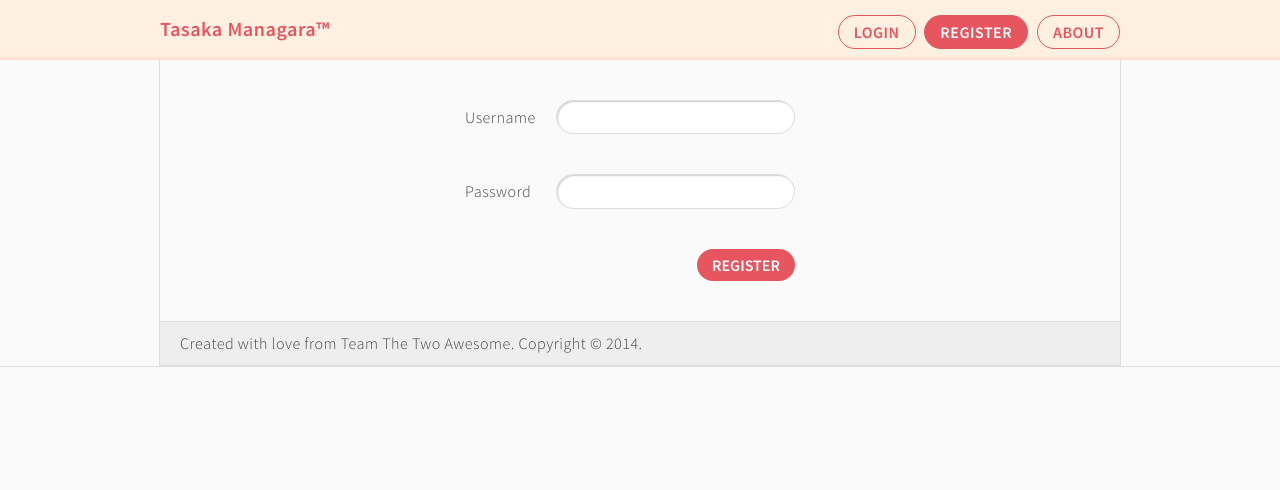
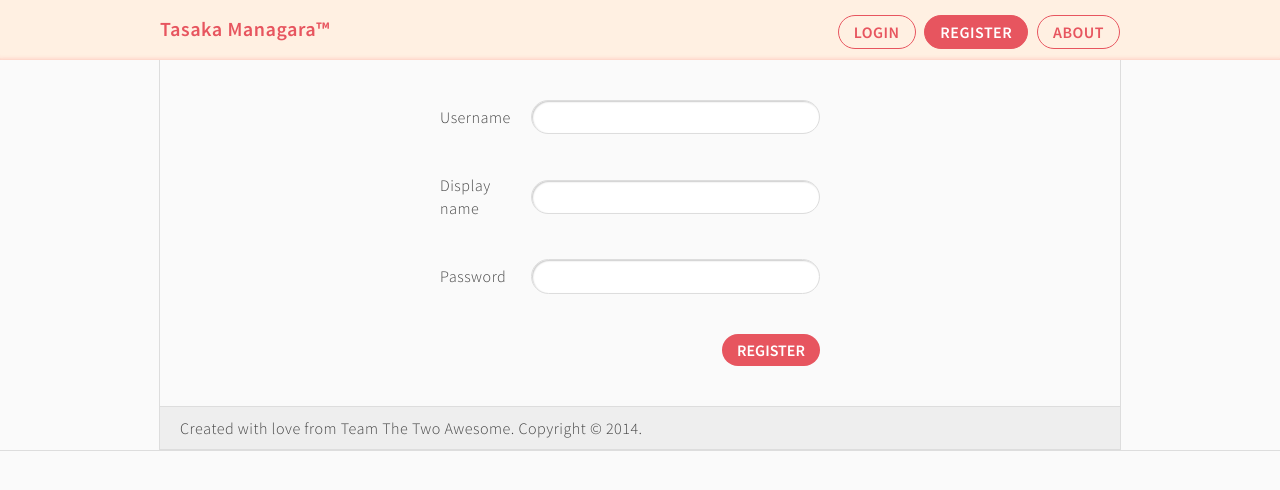
Before and after one commit to zuyetawarmatik/CP3101B-assignment1, a PHP site: page /index/register in a window 1280 px wide. Shown: the top 490 px of the page. Run offline with PHP 8.4, Linux system fonts and the light colour scheme.

Commit message:
Register view

```diff
--- a/controller/IndexController.class.php
+++ b/controller/IndexController.class.php
@@ -11,17 +11,25 @@ class IndexController extends BaseController {
 	}
 
 	public function login() {
+		if (!isset($_SESSION['login'])) {
 			if ($_SERVER['REQUEST_METHOD'] == 'GET') {
 				$this->registry->template->highlight = 'login';
 				$this->registry->template->show('login');
 			} else if ($_SERVER['REQUEST_METHOD'] == 'POST');
+		} else {
+			index();
+		}
 	}
 
 	public function register() {
+		if (!isset($_SESSION['login'])) {
 			if ($_SERVER['REQUEST_METHOD'] == 'GET') {
 				$this->registry->template->highlight = 'register';
 				$this->registry->template->show('register');
 			} else if ($_SERVER['REQUEST_METHOD'] == 'POST');
+		} else {
+			index();
+		}
 	}
 }
 
--- a/model/DB.class.php
+++ b/model/DB.class.php
@@ -18,9 +18,8 @@ class DB {
 
 		if (!self::$instance)
 		{
-      $db_conn_string = sprintf('%s:dbname=%s;host=%s;user=%s;password=%s',$db_config['db_type'],$db_config['db_name'],$db_config['db_host'],$db_config['db_username'],$db_config['db_password']);
-
-			self::$instance = new PDO($db_conn_string);
+			$db_conn_string = sprintf('%s:host=%s;port=%s;dbname=%s',$db_config['db_type'],$db_config['db_host'],$db_config['db_port'],$db_config['db_name']);
+			self::$instance = new PDO($db_conn_string,$db_config['db_username'],$db_config['db_password']);
 			self::$instance->setAttribute(PDO::ATTR_ERRMODE, PDO::ERRMODE_EXCEPTION);
 		}
 		return self::$instance;
--- a/view/asset/css/login.view.css
+++ b/view/asset/css/login.view.css
@@ -9,6 +9,7 @@ table {
 
 td {
 	padding: 2rem 2rem 2rem 0;
+	vertical-align: middle;
 }
 
 td:first-child {
--- a/view/asset/css/register.view.css
+++ b/view/asset/css/register.view.css
@@ -3,16 +3,17 @@
 }
 
 table {
-	width: 35rem;
+	width: 40rem;
 	margin: 0 auto;
 }
 
 td {
 	padding: 2rem 2rem 2rem 0;
+	vertical-align: middle;
 }
 
 td:first-child {
-	width: 15rem;
+	width: 20rem;
 }
 
 td:last-child {
--- a/view/asset/css/shared.css
+++ b/view/asset/css/shared.css
@@ -11,6 +11,10 @@
 
 :not(a) {
 	cursor: default;
+}
+
+::-moz-focus-inner {
+	border: none;
 }
 
 body {
@@ -34,6 +38,12 @@ input[type="text"], input[type="password"], textarea {
 	box-shadow: 1px 1px 1.5px #ccc inset;
 	color: #777;
 	font-style: italic;
+}
+
+input[type="text"]:hover, input[type="password"]:hover, textarea:hover, input[type="text"]:focus, input[type="password"]:focus, textarea:focus {
+	background: #ff7a63;
+	color: #fff;
+	transition: background 0.5s ease-out;
 }
 
 button, input[type="submit"], a.button {
--- a/view/register.view.php
+++ b/view/register.view.php
@@ -13,6 +13,14 @@
 						<tr>
 							<td>
 								<label for="username">Username</label>
+							</td>
+							<td>
+								<input type="text">
+							</td>
+						</tr>
+						<tr>
+							<td>
+								<label for="display_name">Display name</label>
 							</td>
 							<td>
 								<input type="text">
```
Lines whose indentation alone changed are shown as unchanged.
